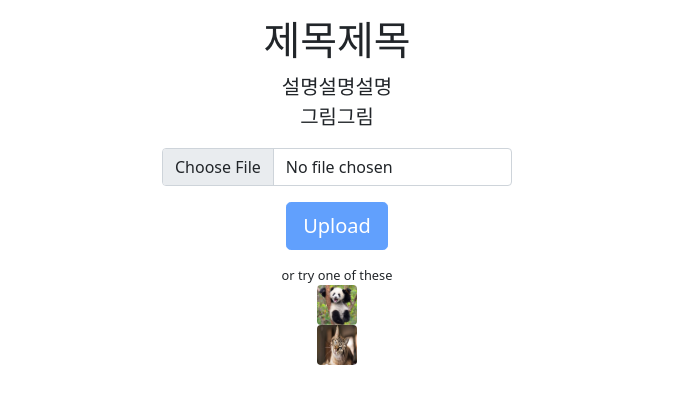
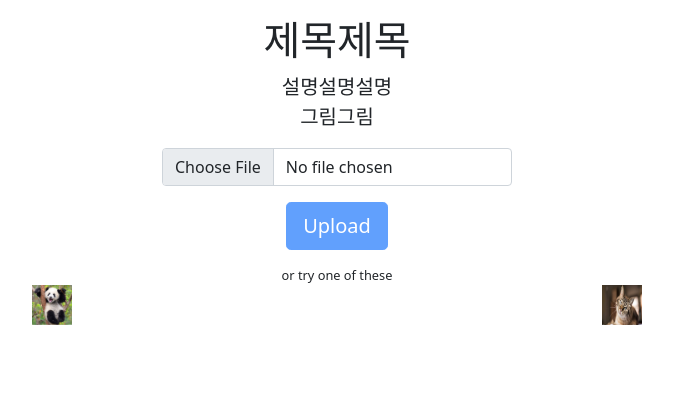
Before and after one commit to jamjam0109/flask_practice, a Flask app: page / in a window 1280 px wide. Shown: the part 26-430 px from the top of the page, without its empty margins (303-976 px from the left). Run offline with Flask 2, Linux system fonts and the light colour scheme.

Commit message:
modified index

```diff
--- a/templates/index.html
+++ b/templates/index.html
@@ -33,17 +33,22 @@
                     <form method=POST enctype=multipart/form-data action="{{ url_for('upload') }}">
                         <input class="form-control" type=file name=photo id="fileName" accept=".jpg,.jpeg,.png" onchange="validateFileType()">
                         <p></p>
-                        <input type="submit" id="btn-submit" class="btn btn-primary btn-lg" value="Upload" disabled>
+                        <input class="btn btn-primary btn-lg" type="submit" id="btn-submit" value="Upload" disabled>
                     </form>
                 </div>
                 <div class="mx-auto mt-3" style="font-size: 80%;">
                     or try one of these
-                    <img class="rounded mx-auto d-block" id="ex1" src="/static/assets/image/example_1.jpg" width="40" height="40" style="cursor:pointer;">
-                    <img class="rounded mx-auto d-block" id="ex2" src="/static/assets/image/example_2.jpg" width="40" height="40" style="cursor:pointer;">
+                </div>
+                <div class="row">
+                        <div class="col">
+                            <img id="ex1" src="/static/assets/image/example_1.jpg" width="40" height="40" style="cursor:pointer;">
+                        </div>
+                        <div class="col">
+                            <img id="ex2" src="/static/assets/image/example_2.jpg" width="40" height="40" style="cursor:pointer;">
+                        </div>
                 </div>
             </div>
         </div>
-    </div>
 </body>
 
 </html>
```
